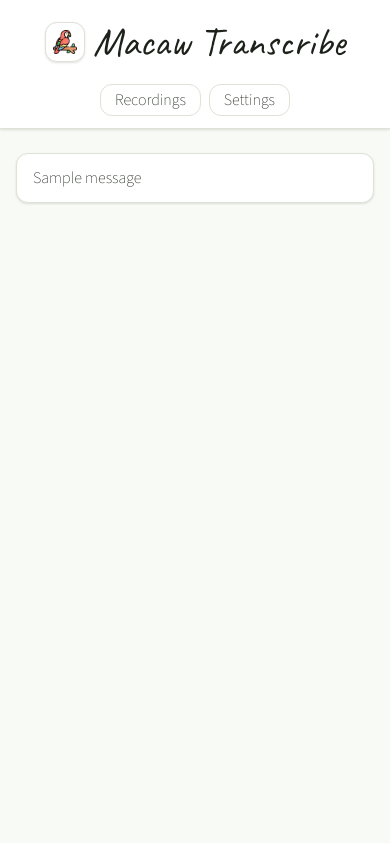
After one commit to samuelkb/MacawTranscribe, a Django app: template templates/layouts/app_shell.html in a window 390 px wide. The commit adds this page. Shown: the top 843 px of the page. Run offline with Django 5.2, Linux system fonts and the light colour scheme; the template is opened without the code that fills it, so the values that code supplies are empty; tables that the repository leaves empty hold one stand-in row (values such as "Sample post"); one stand-in notice (Sample message) is shown; style sheets or scripts are compiled from the project's sources; parts of the project's set-up code (start-up, migrations or seed data) failed here and were passed over.

Commit message:
Feat: Front structure with responsive header

```diff
--- a/assets/css/app.css
+++ b/assets/css/app.css
@@ -3,8 +3,62 @@
 @import "./tokens.css";
 @import "./components.css";
 @import "./animations.css";
+@source "../templates";
+@source "../pipelines";
+@source "../speakers";
+@source "../transcriptions";
+@source "../user_settings";
 
 @theme {
     --font-sans: "Source Sans 3", "Inter", "Segoe UI", sans-serif;
     --font-display: "Caveat", "Kalam", cursive;;
 }
+
+@layer base {
+  :where(button, a, [role="button"]) {
+    min-inline-size: var(--target-min-size);
+    min-block-size: var(--target-min-size);
+  }
+}
+
+@layer components {
+  .target-min {
+    min-inline-size: var(--target-min-size);
+    min-block-size: var(--target-min-size);
+  }
+
+  .icon-button {
+    min-inline-size: var(--target-icon-size);
+    min-block-size: var(--target-icon-size);
+    display: inline-grid;
+    place-items: center;
+    border-radius: var(--radius-md);
+  }
+
+  .button--comfortable {
+    min-block-size: var(--target-comfortable-size);
+    display: inline-flex;
+    align-items: center;
+    justify-content: center;
+    padding-inline: 0.875rem;
+  }
+
+  .topbar-brand {
+    display: inline-flex;
+    align-items: center;
+    gap: var(--target-gap-min);
+    min-block-size: var(--target-icon-size);
+    text-decoration: none;
+  }
+
+  .topbar-nav-link {
+    display: inline-flex;
+    align-items: center;
+    justify-content: center;
+    min-block-size: var(--target-comfortable-size);
+    padding-inline: 0.875rem;
+    border: 1px solid var(--color-border);
+    border-radius: var(--radius-md);
+    text-decoration: none;
+  }
+}
--- a/assets/css/tokens.css
+++ b/assets/css/tokens.css
@@ -49,6 +49,15 @@
   /* layout */
   --container-max: 1200px;
   --content-max: 760px;
+
+  /* target sizes */
+  --target-min-size: 24px;
+  --target-comfortable-size: 32px;
+  --target-icon-size: 40px;
+  --target-gap-min: 8px;
+
+  /* spacing between small adjacent controls */
+  --target-gap-min: 8px;
 
   /* font weights */
   --font-weight-regular: 400;
--- a/templates/base.html
+++ b/templates/base.html
@@ -13,7 +13,7 @@
 
   {% block head %}{% endblock %}
 </head>
-<body class="{% block body_class %}min-h-screen bg-[var(--color-bg)] text-[var(--color-text)] antialiased{% endblock %}">
+<body class="{% block body_class %}min-h-screen bg-(--color-bg) text-(--color-text){% endblock %}">
   {% block shell %}
     {% block content %}{% endblock %}
   {% endblock %}
--- /dev/null
+++ b/templates/components/_flash_messages.html
@@ -0,0 +1,9 @@
+{% if messages %}
+  <div class="mb-6 space-y-3">
+    {% for message in messages %}
+      <div class="rounded-[var(--radius-md)] border border-[var(--color-border)] bg-[var(--color-surface)] px-4 py-3 shadow-[var(--shadow-sm)]">
+        {{ message }}
+      </div>
+    {% endfor %}
+  </div>
+{% endif %}
--- /dev/null
+++ b/templates/components/_topbar.html
@@ -0,0 +1,23 @@
+{% load i18n static %}
+<header class="sticky top-0 border-b border-(--color-border) bg-(--color-surface) px-5 py-3 shadow-(--shadow-sm) sm:h-[8vh] sm:py-0">
+  <div class="mx-auto flex w-full max-w-(--container-max) flex-col items-center gap-3 px-5 sm:flex-row sm:justify-between sm:px-6 lg:px-8">
+    <a href="/" class="topbar-brand">
+        <span class="grid size-(--target-icon-size) shrink-0 place-items-center rounded-md border border-(--color-border) bg-(--color-surface) shadow-(--shadow-sm)">
+          <img
+            src="{% static 'images/macaw.png' %}"
+            alt=""
+            class="h-6 w-6"
+          >
+        </span>
+      <span class="whitespace-nowrap font-display text-(length:--text-display-size)">Macaw Transcribe</span>
+    </a>
+    <nav aria-label="{% translate 'Primary navigation' %}" class="flex w-full items-center justify-center gap-(--target-gap-min) sm:w-auto sm:justify-end">
+      <a href="/" class="topbar-nav-link">
+        {% translate "Recordings" %}
+      </a>
+      <a href="/" class="topbar-nav-link">
+        {% translate "Settings" %}
+      </a>
+    </nav>
+  </div>
+</header>
--- /dev/null
+++ b/templates/layouts/app_shell.html
@@ -0,0 +1,13 @@
+{% extends "base.html" %}
+
+{% block shell %}
+  {% include "components/_topbar.html" %}
+
+  <div class="min-h-screen">
+    <main class="mx-auto w-full max-w-(--container-max) px-4 py-6 sm:px-6 lg:px-8">
+      {% include "components/_flash_messages.html" %}
+      {% block app_content %}{% endblock %}
+    </main>
+  </div>
+
+{% endblock %}
```
Also changed, not shown: static/images/macaw.png (added).
